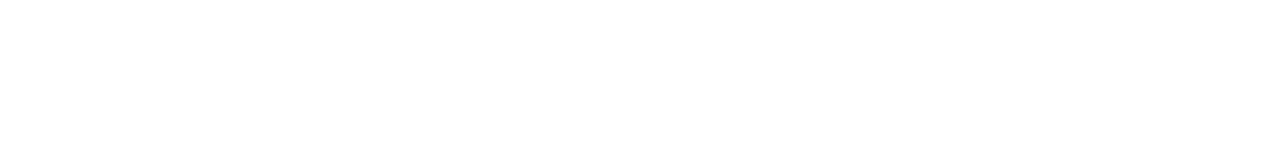
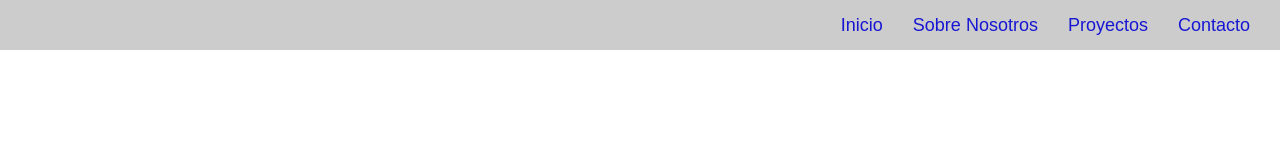
Before and after one commit to CamiloHuertas/Git, a plain HTML site: page index.html in a window 1280 px wide. Drawn offline with Linux system fonts and the light colour scheme.

Commit message:
NavegacionCreada

```diff
--- a/CSS/inicio.css
+++ b/CSS/inicio.css
@@ -0,0 +1,50 @@
+* {
+  padding: 0;
+  margin: 0;
+  font-family: sans-serif;
+}
+
+.menuNav {
+  width: 100%;
+  height: 50px;
+  background: #ccc;
+
+  display: flex;
+  justify-content: flex-end;
+  align-items: center;
+  position: relative;
+}
+
+.navigation {
+  position: relative;
+  width: 100%;
+  height: 100%;
+
+  display: flex;
+  justify-content: flex-end;
+  align-items: center;
+}
+
+.navigation a {
+  font-size: 18px;
+  text-decoration: none;
+  margin-right: 30px;
+
+  color: rgb(23, 23, 211);
+  position: relative;
+}
+
+.navigation a::after {
+  content: "";
+  width: 0%;
+  position: absolute;
+  height: 2px;
+  background: rgb(10, 10, 209);
+  display: block;
+
+  transition: all ease 0.3s;
+}
+
+.navigation a:hover::after {
+  width: 100%;
+}
--- a/index.html
+++ b/index.html
@@ -8,6 +8,15 @@
     <title>Inicio</title>
   </head>
   <body>
+    <div class="menuNav">
+      <nav class="navigation">
+        <a href="#">Inicio</a>
+        <a href="aboutUs.html">Sobre Nosotros</a>
+        <a href="Proyectos.html">Proyectos</a>
+        <a href="contacto.html">Contacto</a>
+      </nav>
+    </div>
+
     <script src="JS/inicio.js"></script>
   </body>
 </html>
```
